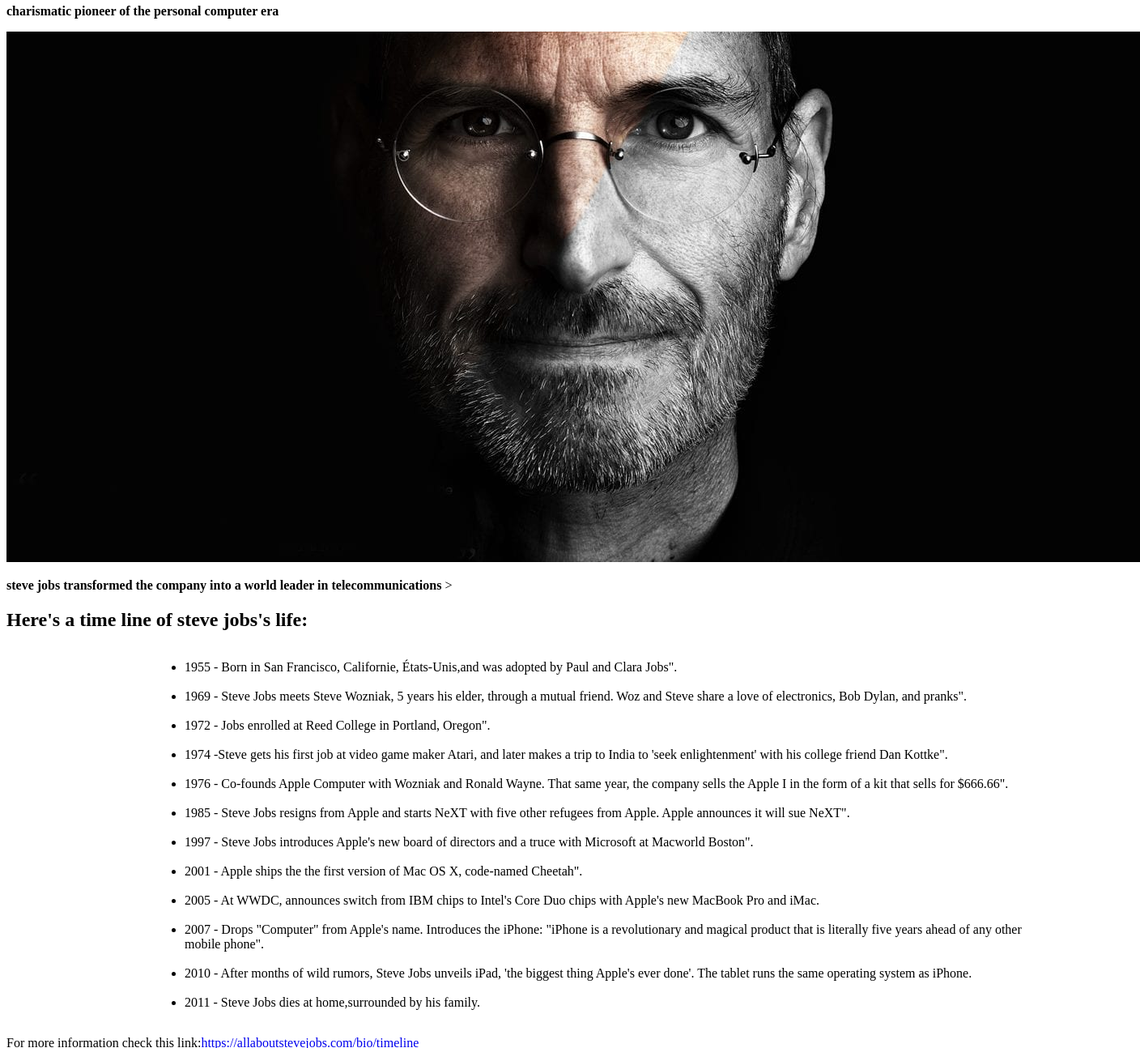
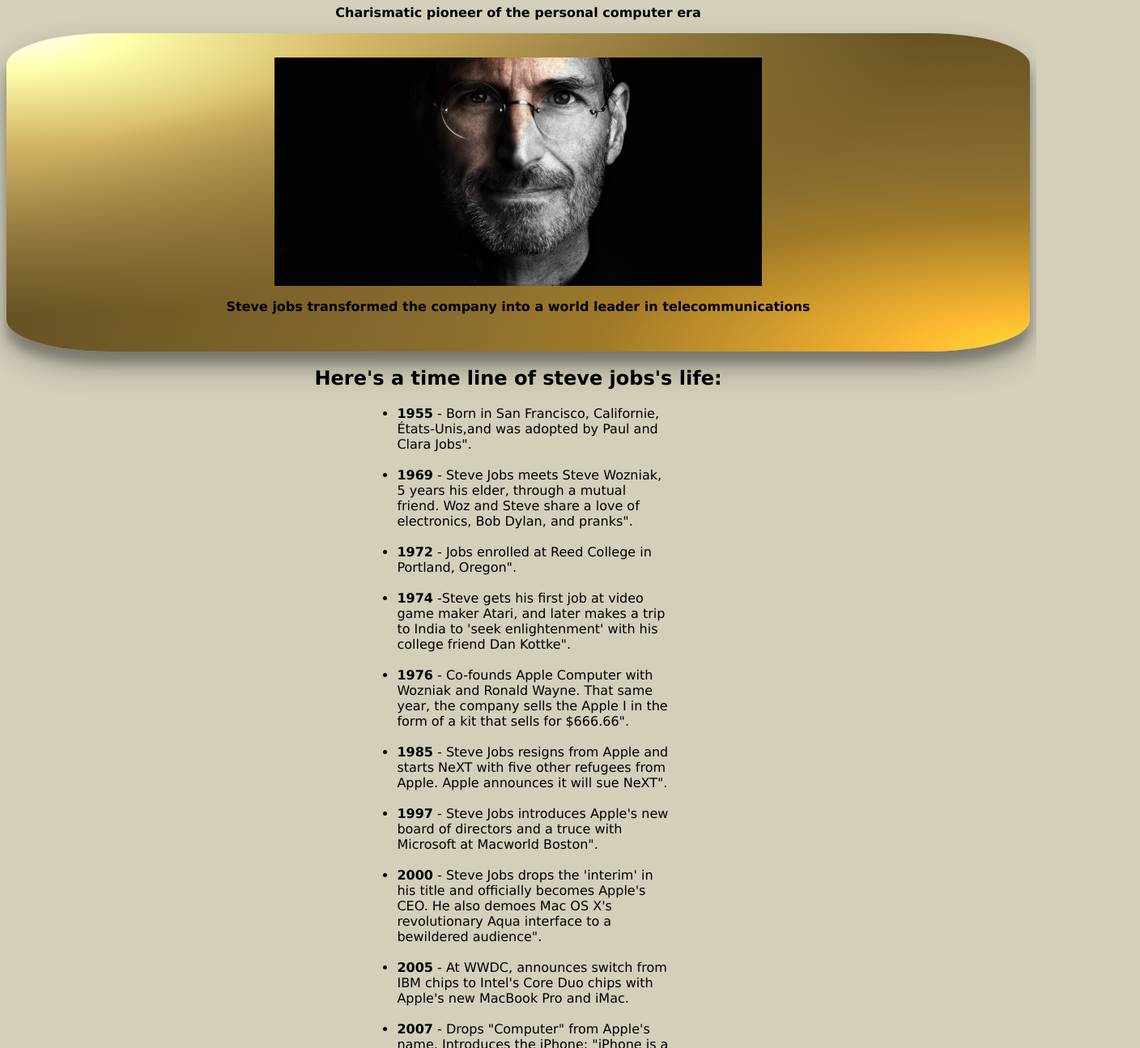
Before and after one commit to kamal211/BIOGRAPHIE, a plain HTML site: page index.html in a window 1280 px wide. Shown: the part 75-1369 px from the top of the page at 81% size, 1408 px wide, since content can reach past the window. Drawn offline with Linux system fonts and the light colour scheme.

Commit message:
Biographweb

```diff
--- a/index.html
+++ b/index.html
@@ -10,45 +10,56 @@
 </head>
 
 <body>
-    <div class="container">
-        <h1>Steve jobs</h1>
-        <p><strong> charismatic pioneer of the personal computer era </strong> </p>
 
-        <img src="steve-jobs.jpg" alt="steve-jobs">
-        <p><strong> steve jobs transformed the company into a world leader in telecommunications </strong>></p>
+    <h1>Steve Jobs</h1>
+    <p><strong> Charismatic pioneer of the personal computer era </strong> </p>
+    <div class="image">
+        <img src="steve-jobs.jpg" alt="steve-jobs" class="img">
+        <p><strong> Steve jobs transformed the company into a world leader in telecommunications </strong></p>
+    </div>
 
-        <div class="content">
     <h2>Here's a time line of steve jobs's life:</h2>
-           <Div class="ul"> <ul>
-                <li>1955 - Born in San Francisco, Californie, États-Unis,and was adopted by Paul and Clara Jobs".</li>
+    <Div class="ul">
+        <ul>
+            <li> <strong>1955</strong> - Born in San Francisco, Californie, États-Unis,and was adopted by Paul and Clara
+                Jobs".</li>
             <br>
-                <li> 1969 - Steve Jobs meets Steve Wozniak, 5 years his elder, through a mutual friend. Woz and Steve share a love of electronics, Bob Dylan, and pranks". </li>
+            <li> <strong>1969</strong> - Steve Jobs meets Steve Wozniak, 5 years his elder, through a mutual friend. Woz
+                and Steve share a love of electronics, Bob Dylan, and pranks". </li>
             <br>
-                <li>1972 - Jobs enrolled at Reed College in Portland, Oregon".</li>
+            <li> <strong>1972</strong> - Jobs enrolled at Reed College in Portland, Oregon".</li>
             <br>
-                <li>1974 -Steve gets his first job at video game maker Atari, and later makes a trip to India to 'seek enlightenment' with his college friend Dan Kottke".</li>
+            <li> <strong>1974</strong> -Steve gets his first job at video game maker Atari, and later makes a trip to
+                India to 'seek enlightenment' with his college friend Dan Kottke".</li>
             <br>
-                <li>1976 - Co-founds Apple Computer with Wozniak and Ronald Wayne. That same year, the company sells the
+            <li> <strong>1976</strong> - Co-founds Apple Computer with Wozniak and Ronald Wayne. That same year, the
+                company sells the
                 Apple I in the form of a kit that sells for $666.66".</li>
             <br>
-                <li>1985 - Steve Jobs resigns from Apple and starts NeXT with five other refugees from Apple. Apple announces it will sue NeXT".</li>
+            <li> <strong>1985</strong> - Steve Jobs resigns from Apple and starts NeXT with five other refugees from
+                Apple. Apple announces it will sue NeXT".</li>
             <br>
-                    <li>1997 - Steve Jobs introduces Apple's new board of directors and a truce with Microsoft at Macworld Boston".</li>
+            <li> <strong>1997</strong> - Steve Jobs introduces Apple's new board of directors and a truce with Microsoft
+                at Macworld Boston".</li>
             <br>
-                    <li>2001 - Apple ships the the first version of Mac OS X, code-named Cheetah".</li>
+            <li> <strong>2000</strong> - Steve Jobs drops the 'interim' in his title and officially becomes Apple's CEO.
+                He also demoes Mac OS X's revolutionary Aqua interface to a bewildered audience".</li>
             <br>
-                    <li>2005 - At WWDC, announces switch from IBM chips to Intel's Core Duo chips with Apple's new MacBook Pro and iMac.</li>
+            <li> <strong>2005</strong> - At WWDC, announces switch from IBM chips to Intel's Core Duo chips with Apple's
+                new MacBook Pro and iMac.</li>
             <br>
-                    <li>2007 - Drops "Computer" from Apple's name. Introduces the iPhone: "iPhone is a revolutionary and magical product that is literally five years ahead of any other mobile phone".</li>
+            <li> <strong>2007</strong> - Drops "Computer" from Apple's name. Introduces the iPhone: "iPhone is a
+                revolutionary and magical product that is literally five years ahead of any other mobile phone".</li>
             <br>
-                    <li>2010 - After months of wild rumors, Steve Jobs unveils iPad, 'the biggest thing Apple's ever done'. The tablet runs the same operating system as iPhone.</li>
+            <li> <strong>2010</strong> - After months of wild rumors, Steve Jobs unveils iPad, 'the biggest thing
+                Apple's ever done'. The tablet runs the same operating system as iPhone.</li>
             <br>
-                    <li>2011 - Steve Jobs dies at home,surrounded by his family.</li>
+            <li> <strong>2011</strong> - Steve Jobs dies at home,surrounded by his family.</li>
 
         </ul>
     </Div>
-        </div>
-            <p>For more information check this link:<a href="url">https://allaboutstevejobs.com/bio/timeline</a></p>
+    <p> <strong>For more information please check this link:<a
+                href="url">https://fr.wikipedia.org/wiki/Steve_Jobs></a></strong></p>
     </div>
 </body>
 
--- a/style2.css
+++ b/style2.css
@@ -1,9 +1,25 @@
-.container{
 
-
+body{
+    background-color: rgb(212, 207, 187);
+    font-family: Verdana, Geneva, Tahoma, sans-serif;
+}
+h1,h2,p{
+    text-align: center;
+}
+.image{
+    background: radial-gradient(ellipse farthest-corner at right bottom, #FEDB37 0%, #FDB931 8%, #9f7928 30%, #8A6E2F 40%, transparent 80%),
+    radial-gradient(ellipse farthest-corner at left top, #FFFFFF 0%, #FFFFAC 8%, #D1B464 25%, #5d4a1f 62.5%, #5d4a1f 100%);
+    padding: 30px;
+    border-radius: 10%;
+    box-shadow: rgba(0, 0, 0, 0.3) 0px 19px 38px, rgba(0, 0, 0, 0.22) 0px 15px 12px;
+}
+.img{
+    display: block;
+    margin-left: auto;
+    margin-right: auto;
+    width: 50%;
 }
 .ul{
-margin-left: 180px;
-    justify-content: center;
-    display: flex;
-  }
+    width: 30%;
+    margin: auto;
+}
```
Lines whose indentation alone changed are shown as unchanged.
